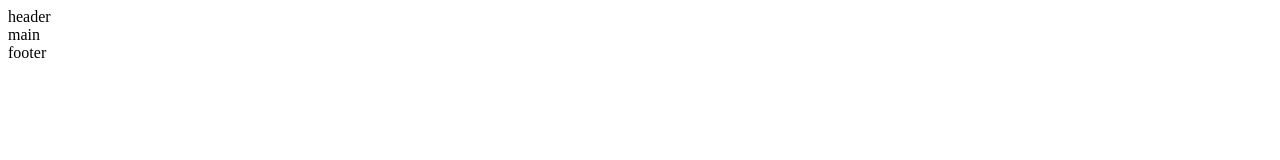
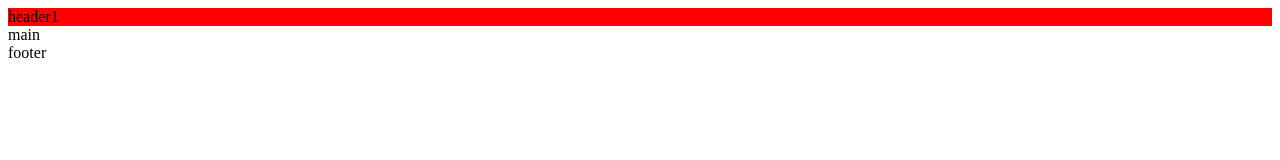
Before and after one commit to RomanChirkov/VasabiSushi, a plain HTML site: page index.html in a window 1280 px wide. Drawn offline with Linux system fonts and the light colour scheme.

Commit message:
added styles

```diff
--- a/index.html
+++ b/index.html
@@ -8,7 +8,7 @@
     <title>Vasabi Sushi</title>
 </head>
 <body>
-    <header class="header">header</header>
+    <header class="header">header1</header>
     <main class="main">main</main>
     <footer class="footer">footer</footer>
 </body>
--- a/style.css
+++ b/style.css
@@ -0,0 +1,5 @@
+.header {
+    width: 100%;
+    height: 100%;
+    background-color: red;
+}
```
